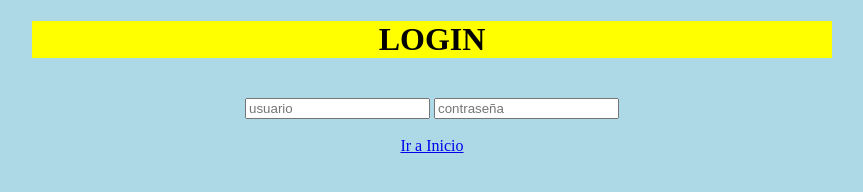
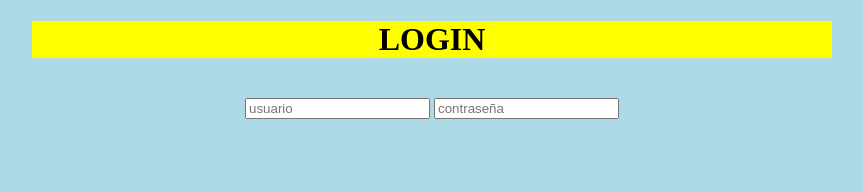
Before and after one commit to IES-Almudeyne-2425-DAW/Recuperacion2-Ejercicio4-Jaime, a plain HTML site: page login.html in a window 1280 px wide. Shown: the whole page, without its empty margins (208-1071 px from the left). Drawn offline with Linux system fonts and the light colour scheme.

Commit message:
Subida del login en su rama correspondiente pero con error

```diff
--- a/login.html
+++ b/login.html
@@ -20,10 +20,7 @@
         <br>
     </main>
 
-    <footer>
-        <br>
-        <a href="index.html">Ir a Inicio</a>
-    </footer>
+
 
 </body>
 
```
